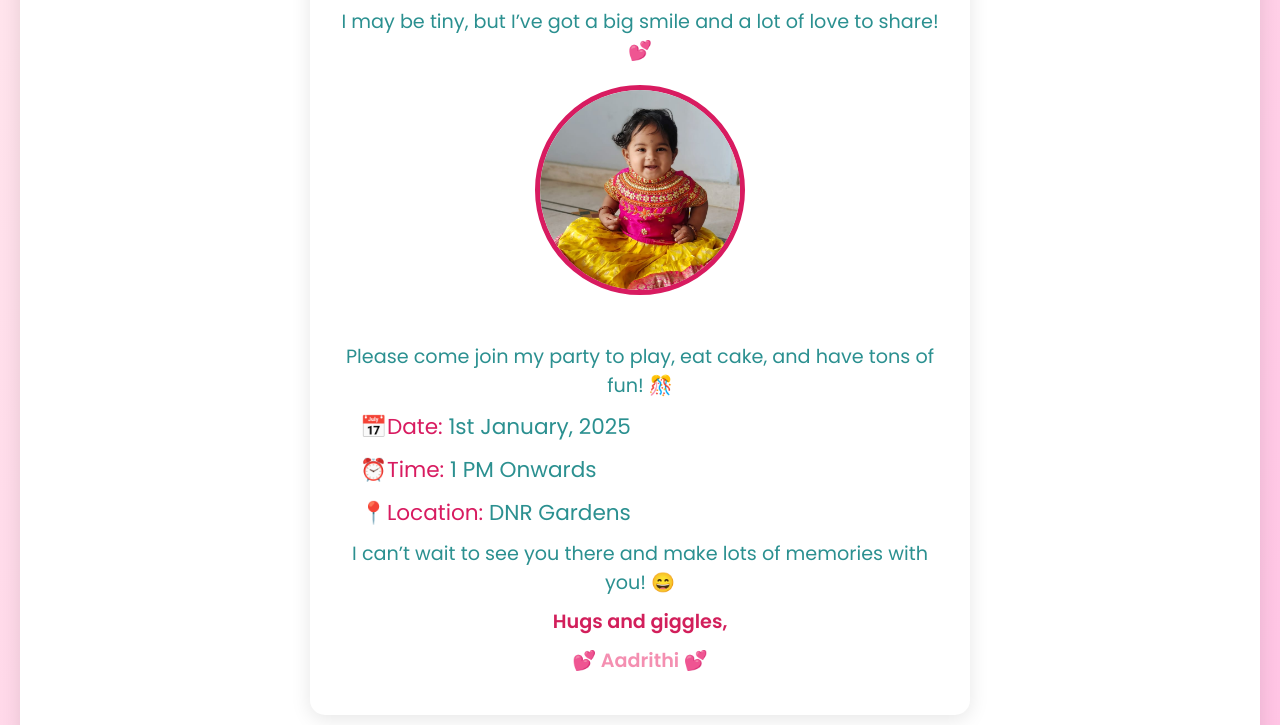
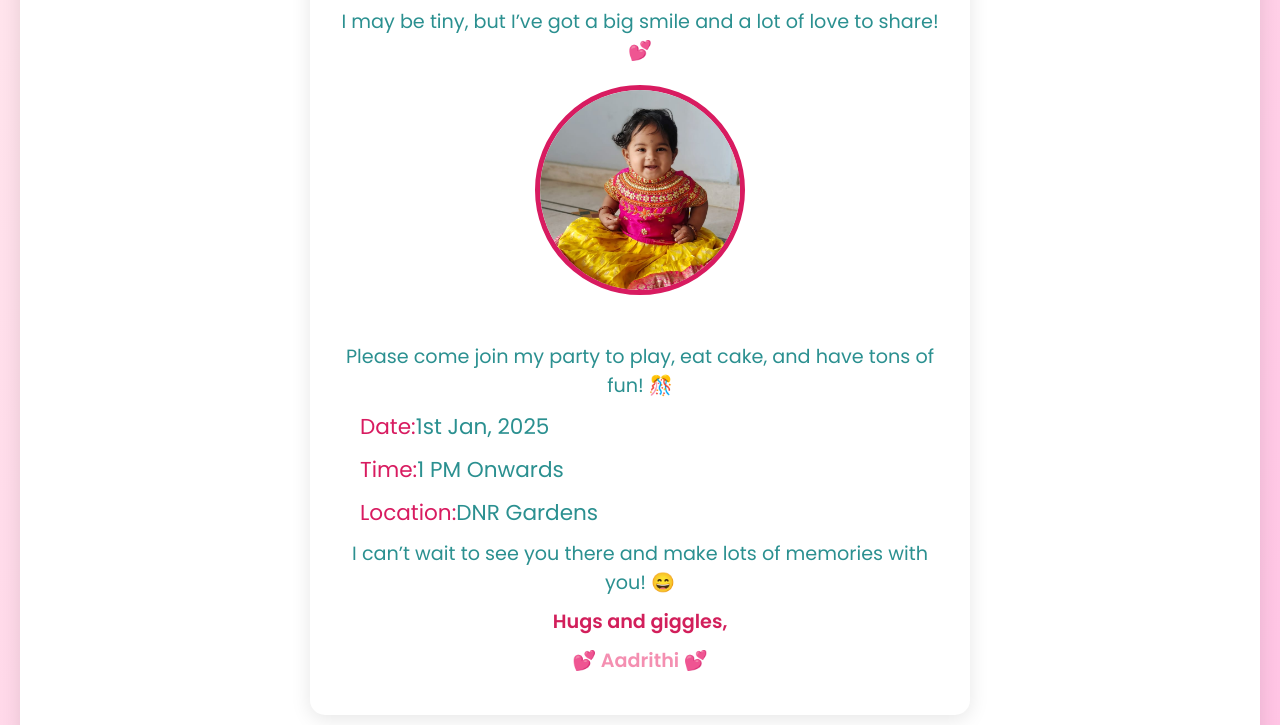
Before and after one commit to Rakesh-Reddy-K/aadrithi-birthday, a plain HTML site: page index.html in a window 1280 px wide. Shown: the part 457-1182 px from the top of the page. Drawn offline with Linux system fonts and the light colour scheme.

Commit message:
adjusted the spaces

```diff
--- a/index.html
+++ b/index.html
@@ -217,9 +217,9 @@
                 </div>
                 <p>Please come join my party to play, eat cake, and have tons of fun! 🎊</p>
                 <div class="time-location">
-                    <p><span class="icon">📅<span style="color: #d81b60;">Date:</span> 1st January, 2025</p>
-                    <p><span class="icon">⏰<span style="color: #d81b60;">Time:</span> 1 PM Onwards</p>
-                    <p><span class="icon">📍<span style="color: #d81b60;">Location:</span> DNR Gardens</p>
+                    <p><span class="icon"><span style="color: #d81b60;">Date:</span>1st Jan, 2025</p>
+                    <p><span class="icon"><span style="color: #d81b60;">Time:</span>1 PM Onwards</p>
+                    <p><span class="icon"><span style="color: #d81b60;">Location:</span>DNR Gardens</p>
                 </div>
                 <p>I can’t wait to see you there and make lots of memories with you! 😄</p>
                 <b><p class="footer" style="color: #d21f5b;">Hugs and giggles,</p></b>
```
